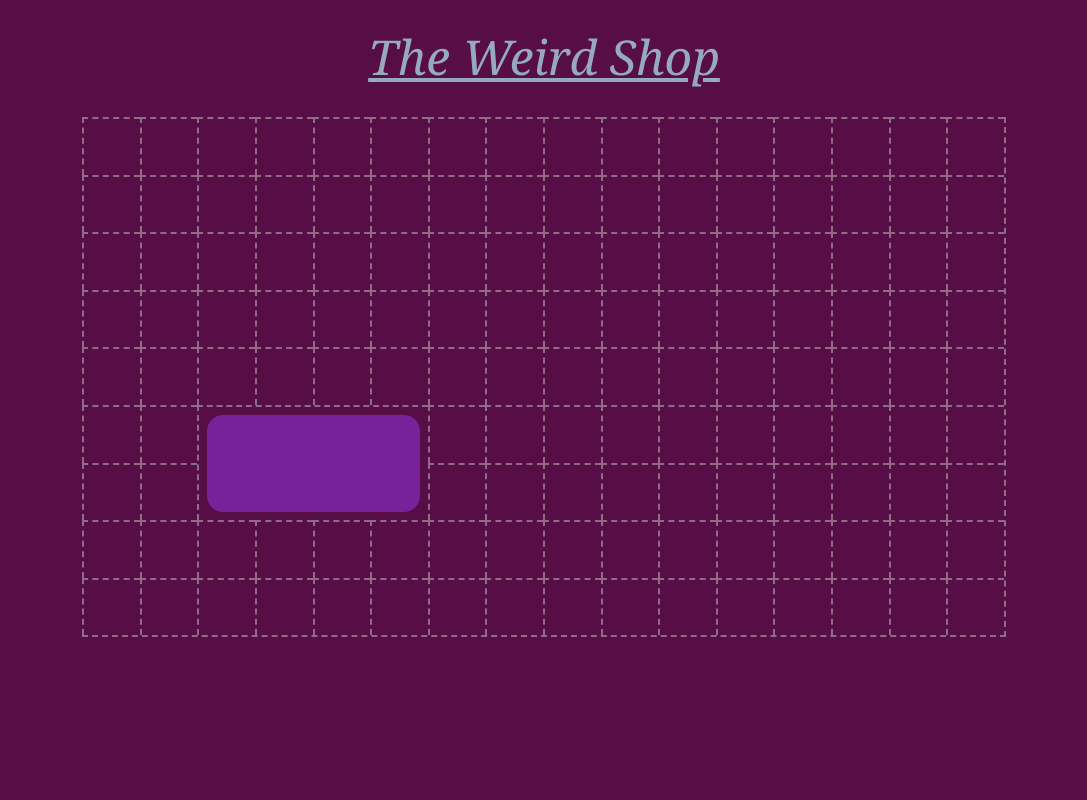
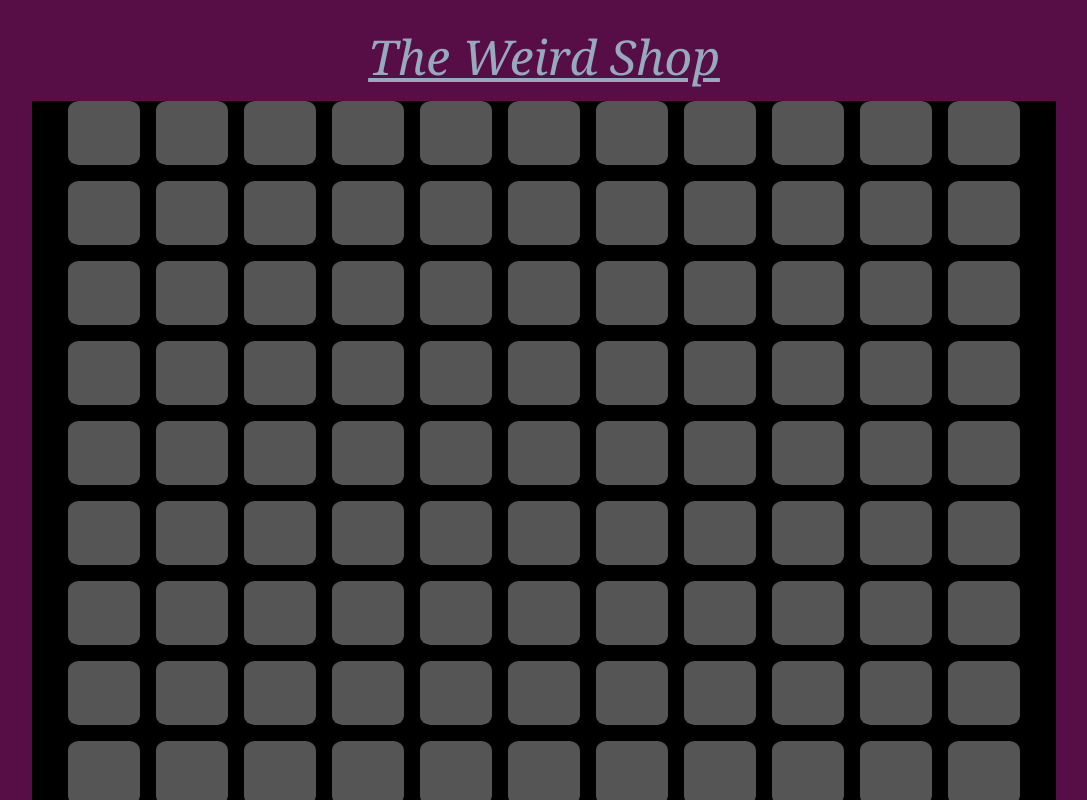
Before and after one commit to elShailee/the-weird-game, a React (Create React App) app in the folder front/: page / in a window 1280 px wide. Shown: the whole page, without its empty margins (96-1183 px from the left). Built offline with nearby package versions, Linux system fonts and the light colour scheme.

Commit message:
commit from previous work

```diff
--- a/front/src/Screens/ShopScreen/ShopScreen.jsx
+++ b/front/src/Screens/ShopScreen/ShopScreen.jsx
@@ -1,45 +1,181 @@
 import React, { useState } from 'react';
+import { Header, ScreenContainer } from './styles';
 import {
-	Header,
-	ScreenContainer,
-	ShopContainer,
+	ContentContainer,
+	Item,
 	ItemsGrid,
-	ItemContainer,
-	EmptyGridCell,
-	Item,
-	GridContainer,
-	PlaceHolder,
-} from './styles';
+	ItemsGridContainer,
+	ItemWindowContainer,
+} from './tempStyles';
 
 export const ShopScreen = ({ screenFadeAnimation }) => {
-	const [colsState, setColsState] = useState(16);
-	const Cells = [];
-	const clickHandler = () => {
-		colsState === 16 ? setColsState(9) : setColsState(16);
+	const [selectedItemState, setSelectedItem] = useState(false);
+
+	// scroll handling
+	const scrollHandler = e => {
+		const tar = e.target;
+		const isTopScrolled = tar.scrollTop === 0;
+		const isBottomScrolled = Math.abs(tar.scrollHeight - tar.scrollTop - tar.clientHeight) < 1;
+		console.log(`top: ${isTopScrolled}\nbottom: ${isBottomScrolled}`);
 	};
-
-	Cells.push(
-		<ItemContainer key='banana'>
-			<Item onClick={clickHandler} key='asdasd' />
-		</ItemContainer>,
-	);
-
-	for (let i = 8; i < 16 * 9; i++) {
-		Cells.push(<EmptyGridCell key={i} />);
-	}
 
 	return (
 		<ScreenContainer style={screenFadeAnimation}>
 			<Header>The Weird Shop</Header>
-
-			<ShopContainer>
-				<GridContainer>
-					<ItemsGrid rows={9} cols={colsState}>
-						{Cells}
+			<ContentContainer>
+				<ItemsGridContainer
+					isItemSelected={selectedItemState}
+					onClick={() => setSelectedItem(!selectedItemState)}
+				>
+					<ItemsGrid>
+						<Item></Item>
+						<Item></Item>
+						<Item></Item>
+						<Item></Item>
+						<Item></Item>
+						<Item></Item>
+						<Item></Item>
+						<Item></Item>
+						<Item></Item>
+						<Item></Item>
+						<Item></Item>
+						<Item></Item>
+						<Item></Item>
+						<Item></Item>
+						<Item></Item>
+						<Item></Item>
+						<Item></Item>
+						<Item></Item>
+						<Item></Item>
+						<Item></Item>
+						<Item></Item>
+						<Item></Item>
+						<Item></Item>
+						<Item></Item>
+						<Item></Item>
+						<Item></Item>
+						<Item></Item>
+						<Item></Item>
+						<Item></Item>
+						<Item></Item>
+						<Item></Item>
+						<Item></Item>
+						<Item></Item>
+						<Item></Item>
+						<Item></Item>
+						<Item></Item>
+						<Item></Item>
+						<Item></Item>
+						<Item></Item>
+						<Item></Item>
+						<Item></Item>
+						<Item></Item>
+						<Item></Item>
+						<Item></Item>
+						<Item></Item>
+						<Item></Item>
+						<Item></Item>
+						<Item></Item>
+						<Item></Item>
+						<Item></Item>
+						<Item></Item>
+						<Item></Item>
+						<Item></Item>
+						<Item></Item>
+						<Item></Item>
+						<Item></Item>
+						<Item></Item>
+						<Item></Item>
+						<Item></Item>
+						<Item></Item>
+						<Item></Item>
+						<Item></Item>
+						<Item></Item>
+						<Item></Item>
+						<Item></Item>
+						<Item></Item>
+						<Item></Item>
+						<Item></Item>
+						<Item></Item>
+						<Item></Item>
+						<Item></Item>
+						<Item></Item>
+						<Item></Item>
+						<Item></Item>
+						<Item></Item>
+						<Item></Item>
+						<Item></Item>
+						<Item></Item>
+						<Item></Item>
+						<Item></Item>
+						<Item></Item>
+						<Item></Item>
+						<Item></Item>
+						<Item></Item>
+						<Item></Item>
+						<Item></Item>
+						<Item></Item>
+						<Item></Item>
+						<Item></Item>
+						<Item></Item>
+						<Item></Item>
+						<Item></Item>
+						<Item></Item>
+						<Item></Item>
+						<Item></Item>
+						<Item></Item>
+						<Item></Item>
+						<Item></Item>
+						<Item></Item>
+						<Item></Item>
+						<Item></Item>
+						<Item></Item>
+						<Item></Item>
+						<Item></Item>
+						<Item></Item>
+						<Item></Item>
+						<Item></Item>
+						<Item></Item>
+						<Item></Item>
+						<Item></Item>
+						<Item></Item>
+						<Item></Item>
+						<Item></Item>
+						<Item></Item>
+						<Item></Item>
+						<Item></Item>
+						<Item></Item>
+						<Item></Item>
+						<Item></Item>
+						<Item></Item>
+						<Item></Item>
+						<Item></Item>
+						<Item></Item>
+						<Item></Item>
+						<Item></Item>
+						<Item></Item>
+						<Item></Item>
+						<Item></Item>
+						<Item></Item>
+						<Item></Item>
+						<Item></Item>
+						<Item></Item>
+						<Item></Item>
+						<Item></Item>
+						<Item></Item>
+						<Item></Item>
+						<Item></Item>
+						<Item></Item>
+						<Item></Item>
+						<Item></Item>
+						<Item></Item>
+						<Item></Item>
+						<Item></Item>
+						<Item></Item>
 					</ItemsGrid>
-				</GridContainer>
-				{colsState === 9 && <PlaceHolder />}
-			</ShopContainer>
+				</ItemsGridContainer>
+				<ItemWindowContainer isItemSelected={selectedItemState}></ItemWindowContainer>
+			</ContentContainer>
 		</ScreenContainer>
 	);
 };
--- a/front/src/Screens/ShopScreen/styles.js
+++ b/front/src/Screens/ShopScreen/styles.js
@@ -28,64 +28,55 @@ export const Header = styled.div`
 	font-style: italic;
 `;
 
-export const Card = styled.div`
-	${({ theme }) => theme.customStyles.centerItems};
-	border-radius: ${({ theme }) => theme.sizes.borderRadius.XL};
-	width: 40vmin;
-	height: 33vmin;
-	min-width: 150px;
-	min-height: 200px;
+// export const GridContainer = styled.div`
+// 	/* background-color: #559; */
+// 	max-height: ${({ isTipVisible }) => (isTipVisible ? '45vh' : '80vh')};
+// 	transition: max-height 0.5s ease-in-out;
+// 	overflow: auto;
+// 	${({ theme }) => theme.customStyles.hideScrollbar}
+// `;
 
-	background-color: ${({ theme }) => theme.colors.shopScreen.card.BG};
-	margin: ${({ theme }) => theme.sizes.padding.L};
-	padding: ${({ theme }) => theme.sizes.padding.M};
-	box-shadow: ${({ theme }) => theme.shadows.S}, ${({ theme }) => theme.innerGlows.S};
-`;
+// export const ItemsGrid = styled.div`
+// 	/* background-color: #aa7; */
+// 	/* width: 80%; */
+// 	/* min-height: 80vh; */
+// 	/* ${({ theme }) => theme.customStyles.centerItems}
+// 	flex-direction:row;
+// 	flex-wrap: wrap; */
+// 	display: grid;
+// 	grid-auto-rows: 8.5vmin;
+// 	grid-template-columns: repeat(auto-fill, 8.5vmin);
+// 	max-width: 75vw;
+// 	/* padding: 15px; */
+// 	border-bottom: 2px dashed rgba(200, 200, 200, 0.5);
+// 	border-right: 2px dashed rgba(200, 200, 200, 0.5);
+// `;
 
-export const GridContainer = styled.div`
-	/* background-color: #559; */
-	max-height: 80vh;
-	overflow: auto;
-	${({ theme }) => theme.customStyles.hideScrollbar}
-`;
-
-export const ItemsGrid = styled.div`
-	/* background-color: #aa7; */
-	/* width: 80%; */
-	/* min-height: 80vh; */
-	/* ${({ theme }) => theme.customStyles.centerItems}
-	flex-direction:row;
-	flex-wrap: wrap; */
-	display: grid;
-	grid-auto-rows: 4.5vmax;
-	grid-template-columns: ${({ cols }) => `repeat(${cols}, 4.5vmax)`};
-	/* padding: 15px; */
-	border-bottom: 2px dashed rgba(200, 200, 200, 0.5);
-	border-right: 2px dashed rgba(200, 200, 200, 0.5);
-`;
-
-export const EmptyGridCell = styled.div`
-	/* background-color: ${({ theme }) => theme.colors.shopScreen.BG}; */
-	border-top: 2px dashed rgba(200, 200, 200, 0.5);
-	border-left: 2px dashed rgba(200, 200, 200, 0.5);
-	box-sizing: border-box;
-`;
-export const ItemContainer = styled.div`
-	border-top: 2px dashed rgba(200, 200, 200, 0.5);
-	border-left: 2px dashed rgba(200, 200, 200, 0.5);
-	box-sizing: border-box;
-	grid-row: 6 / span 2;
-	grid-column: 3 / span 4;
-	padding: 0.5rem;
-`;
-export const Item = styled.div`
-	width: 100%;
-	height: 100%;
-	background-color: #729;
-	border-radius: 1rem;
-`;
-export const PlaceHolder = styled.div`
-	background-color: #999;
-	width: 40vmax;
-	height: 80vh;
-`;
+// export const EmptyGridCell = styled.div`
+// 	/* background-color: ${({ theme }) => theme.colors.shopScreen.BG}; */
+// 	border-top: 2px dashed rgba(200, 200, 200, 0.5);
+// 	border-left: 2px dashed rgba(200, 200, 200, 0.5);
+// 	box-sizing: border-box;
+// `;
+// export const ItemContainer = styled.div`
+// 	border-top: 2px dashed rgba(200, 200, 200, 0.5);
+// 	border-left: 2px dashed rgba(200, 200, 200, 0.5);
+// 	box-sizing: border-box;
+// 	grid-row: 6 / span 2;
+// 	grid-column: 3 / span 4;
+// 	padding: 0.5rem;
+// `;
+// export const Item = styled.div`
+// 	width: 100%;
+// 	height: 100%;
+// 	background-color: #729;
+// 	border-radius: 1rem;
+// `;
+// export const PlaceHolder = styled.div`
+// 	position: absolute;
+// 	bottom: ${({ isVisible }) => (isVisible ? '4rem' : '-50vmax')};
+// 	background-color: #999;
+// 	height: 30vh;
+// 	width: 80vw;
+// 	transition: bottom 0.5s ease-in-out;
+// `;
--- /dev/null
+++ b/front/src/Screens/ShopScreen/tempStyles.js
@@ -0,0 +1,37 @@
+import styled from 'styled-components';
+
+export const ContentContainer = styled.div`
+	width: 80vw;
+	height: 100%;
+`;
+
+export const ItemsGridContainer = styled.div`
+	height: ${({ isItemSelected }) => (isItemSelected ? 'calc(100% - 20rem)' : '100%')};
+	transition: height 0.5s ease-in-out;
+	overflow-y: auto;
+	${({ theme }) => theme.customStyles.hideScrollbar}
+`;
+
+export const ItemsGrid = styled.div`
+	background-color: #000;
+	display: grid;
+	grid-gap: 1rem;
+	justify-content: center;
+	grid-template-columns: repeat(auto-fill, minmax(3.5rem, 4.5rem));
+	grid-auto-rows: 4rem;
+`;
+
+export const Item = styled.div`
+	height: 100%;
+	border-radius: 15%;
+	background-color: #555;
+`;
+
+export const ItemWindowContainer = styled.div`
+	width: 80vw;
+	height: ${({ isItemSelected }) => (isItemSelected ? '20rem' : '0')};
+	background-color: rgba(200, 200, 200, 0.5);
+	padding: ${({ isItemSelected, theme }) => (isItemSelected ? theme.sizes.padding.XXL : '0')};
+	transition: height 0.5s ease-in-out, padding 0.5s ease-in-out;
+	box-sizing: border-box;
+`;
```
Also changed, not shown: front/src/Screens/ShopScreen/ShopScreen2.jsx (added, +53 -0 lines).
